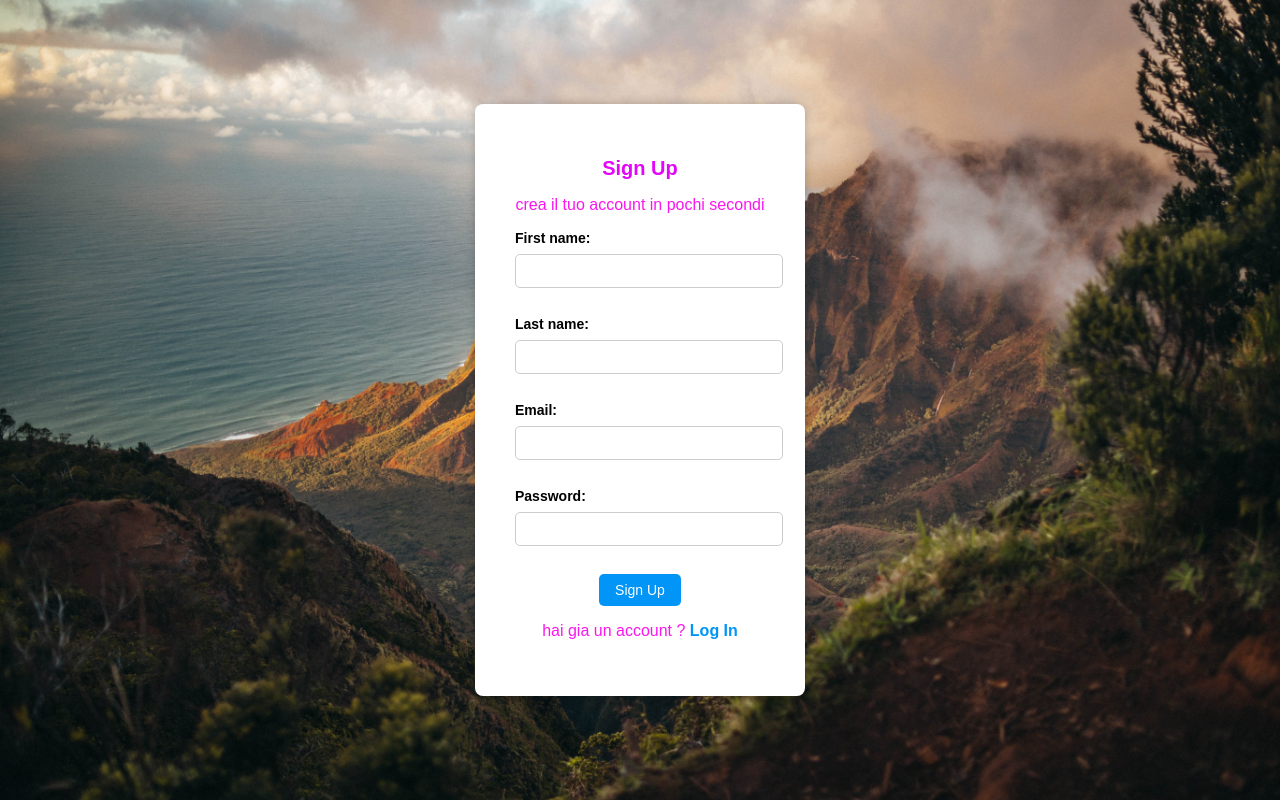
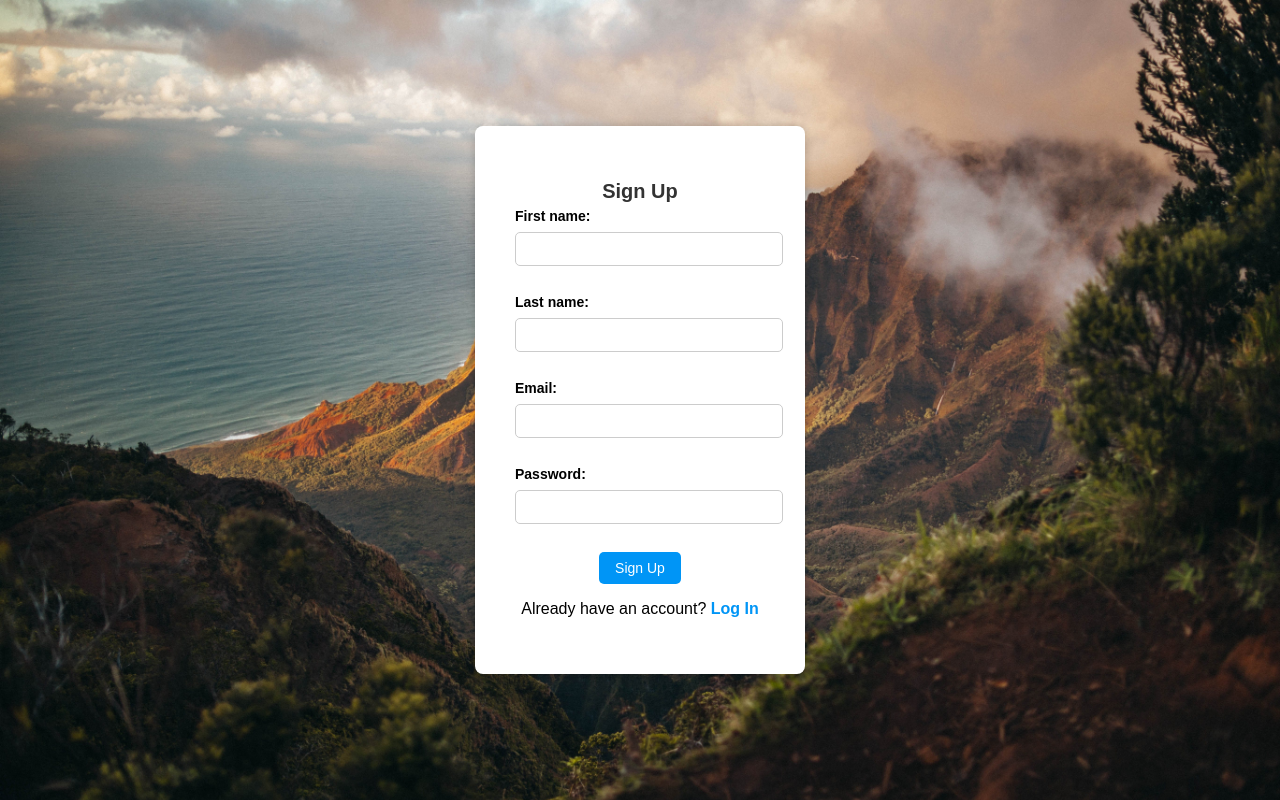
Before and after one commit to AAYOUB20/Travel-Group, a PHP site: page /PHP/registration.php in a window 1280 px wide. Run offline with PHP 8.4, Linux system fonts and the light colour scheme.

Commit message:
update registration

```diff
--- a/PHP/registration.php
+++ b/PHP/registration.php
@@ -9,7 +9,6 @@
 <body>
     <div class="container">
         <h1>Sign Up</h1>
-        <p>crea il tuo account in pochi secondi</p>
         <form action="registration.php" method="post">
             <label for="firstname">First name:</label>
             <input type="text" id="firstname" name="firstname" required>
@@ -31,7 +30,7 @@
 
             <input type="submit" value="Sign Up">
         </form>
-        <p>hai gia un account ? <a class="login-link" href="login.php">Log In</a></p>
+        <p>Already have an account? <a class="login-link" href="login.php">Log In</a></p>
     </div>
     <script>
       document.addEventListener('DOMContentLoaded', function() {
@@ -56,13 +55,6 @@
     </script>
 </html>
 
-
-
-</html>
-
-
-
-
 <?php
  include "SQL_connection.php" ;
 
@@ -71,10 +63,9 @@
     $first_name = $_POST["firstname"];
     $last_name = $_POST["lastname"];
     $email = $_POST["email"];
-    $password = $_POST["password"];
-    $balance=0;
+    $pass = $_POST["password"];
 
-    $hashedPassword = password_hash($password, PASSWORD_DEFAULT);
+    $hashedPassword = password_hash($pass, PASSWORD_DEFAULT);
 
 
     if (!$conn) {
@@ -82,24 +73,22 @@
     }
 
     try {
-        $sql = "INSERT INTO user (firstname, lastname , email, password , balance) VALUES (?, ?, ?, ? , ?)";
+        $sql = "INSERT INTO user (firstname, lastname , email, password) VALUES (?, ?, ?, ?)";
+        $stmt = mysqli_prepare($conn, $sql);
 
-        $stmt = mysqli_prepare($conn, $sql);//prepare the sql statement
+        mysqli_stmt_bind_param($stmt, "ssss", $first_name, $last_name, $email, $hashedPassword);
 
-        mysqli_stmt_bind_param($stmt, "sssss", $first_name, $last_name, $email, $hashedPassword , $balance);//bind the parameters to the sql statement
-
-
-        if (mysqli_stmt_execute($stmt)) {
-            header("Location: login.php"); // se il dati sono stati inseriti correttamente allora si reindirizza alla pagina di login
+        if (mysqli_stmt_execute($stmt) ) {
+            header("Location: login.php");
             exit;
         } else {
-            echo "Registration failed.";// se il dati non sono stati inseriti correttamente allora si stampa un messaggio di errore
+            echo "Registration failed.";
         }
     } catch (mysqli_sql_exception $ex) {
-        echo "name or email already exists.";// se il nome o l'email esistono gia allora si stampa un messaggio di errore
+        echo "name or email already exists.";
     }
-    mysqli_stmt_close($stmt);//close the statement
-    mysqli_close($conn);//close the connection
+    mysqli_stmt_close($stmt);
+    mysqli_close($conn);
 }
  }
 ?>
--- a/css/registration.css
+++ b/css/registration.css
@@ -20,15 +20,9 @@ body {
 }
 
 h1 {
-    color: #e406f8;
+    color: #333;
     font-size: 20px;
     margin-bottom: 5px;
-}
-
-p{
-    color: #fa16ef;
-
-
 }
 
 label {
```
